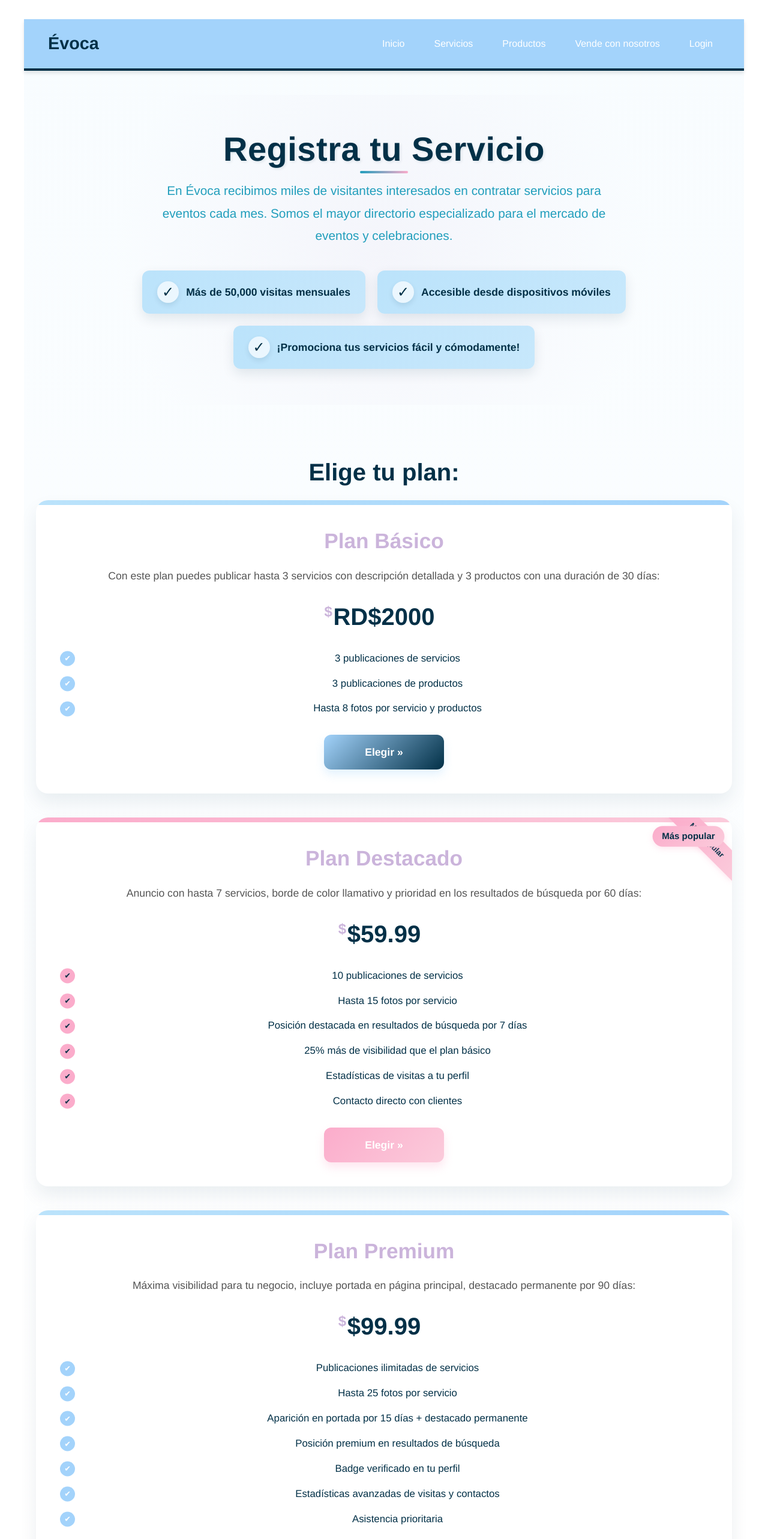
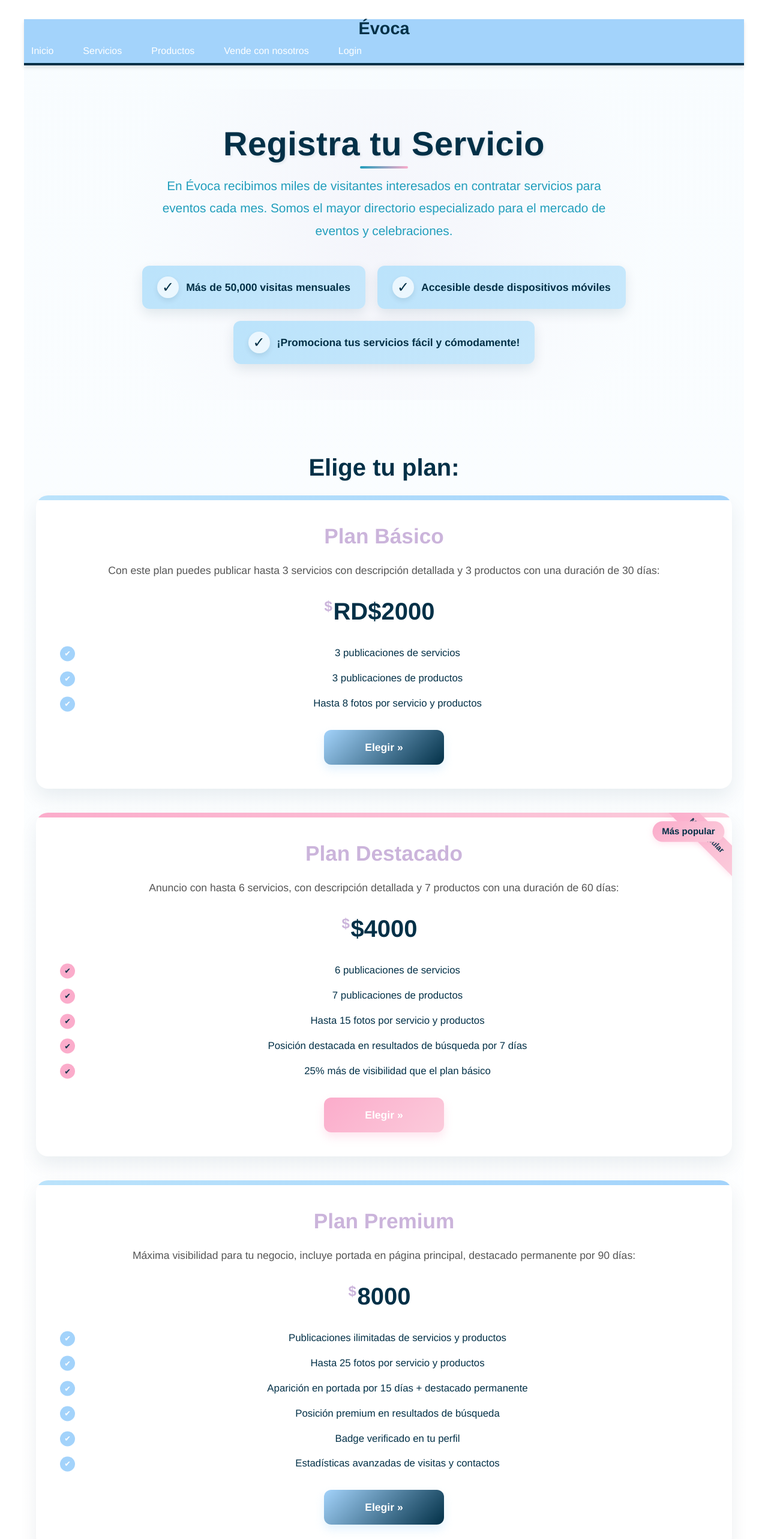
Before and after one commit to Nashla12/EVENT-PLANET, a React (Vite) app in the folder suplidores-event/: page /vende in a window 1280 px wide. Shown: the top 2566 px of the page at 60% size. Built offline with nearby package versions, Linux system fonts and the light colour scheme.

Commit message:
arreglitos

```diff
--- a/suplidores-event/src/navbar.css
+++ b/suplidores-event/src/navbar.css
@@ -1,22 +1,34 @@
-/* Navbar */
+/* Estilos para el Navbar de Évoca */
 .navbar {
   background-color: #a3d3fb;
   color: white;
-    padding: 20px 40px;
-    display: flex;
-    justify-content: space-between;
-    align-items: center;
+  width: 100%;
+  margin: 0;
+  padding: 0;
   border-bottom: 4px solid #023047;
   box-shadow: 0 4px 6px rgba(0, 0, 0, 0.1);
   position: sticky;
   top: 0;
   z-index: 50;
+  left: 0;
+  right: 0;
+}
+
+.navbar-container {
+  width: 100%;
+  display: flex;
+  justify-content: space-between;
+  align-items: center;
+  padding: 20px 40px;
+  max-width: 1400px;
+  margin: 0 auto;
 }
 
 .navbar h1 {
   font-size: 1.8rem;
   font-weight: bold;
   color: #023047;
+  margin: 0;
 }
 
 .nav-links {
@@ -36,5 +48,20 @@
 
 .nav-links a:hover {
   background-color: #fbaccb;
-    color: #a3d3fb;
+  color: #023047;
 }
+
+/* Media queries para responsividad */
+@media (max-width: 768px) {
+  .navbar-container {
+    flex-direction: column;
+    padding: 15px;
+    gap: 15px;
+  }
+
+  .nav-links {
+    flex-wrap: wrap;
+    justify-content: center;
+    gap: 10px;
+  }
+}
--- a/suplidores-event/src/pages/Vende.jsx
+++ b/suplidores-event/src/pages/Vende.jsx
@@ -54,17 +54,15 @@
             <div className="plan-badge">Más popular</div>
             <h3>Plan Destacado</h3>
             <p className="plan-description">
-              Anuncio con hasta 7 servicios, borde de color llamativo y prioridad
-              en los resultados de búsqueda por 60 días:
+              Anuncio con hasta 6 servicios, con descripción detallada y 7 productos con una duración de 60 días:
             </p>
-            <p className="plan-price">$59.99</p>
+            <p className="plan-price">$4000</p>
             <ul className="plan-features">
-              <li>10 publicaciones de servicios</li>
-              <li>Hasta 15 fotos por servicio</li>
+              <li>6 publicaciones de servicios</li>
+              <li>7 publicaciones de productos</li>
+              <li>Hasta 15 fotos por servicio y productos </li>
               <li>Posición destacada en resultados de búsqueda por 7 días</li>
               <li>25% más de visibilidad que el plan básico</li>
-              <li>Estadísticas de visitas a tu perfil</li>
-              <li>Contacto directo con clientes</li>
             </ul>
           </div>
           <Link to="/registro" className="plan-button">Elegir »</Link>
@@ -77,15 +75,14 @@
               Máxima visibilidad para tu negocio, incluye portada en página principal,
               destacado permanente por 90 días:
             </p>
-            <p className="plan-price">$99.99</p>
+            <p className="plan-price">8000</p>
             <ul className="plan-features">
-              <li>Publicaciones ilimitadas de servicios</li>
-              <li>Hasta 25 fotos por servicio</li>
+              <li>Publicaciones ilimitadas de servicios y productos </li>
+              <li>Hasta 25 fotos por servicio y productos </li>
               <li>Aparición en portada por 15 días + destacado permanente</li>
               <li>Posición premium en resultados de búsqueda</li>
               <li>Badge verificado en tu perfil</li>
               <li>Estadísticas avanzadas de visitas y contactos</li>
-              <li>Asistencia prioritaria</li>
             </ul>
           </div>
           <Link to="/registro" className="plan-button">Elegir »</Link>
```
Lines whose indentation alone changed are shown as unchanged.
